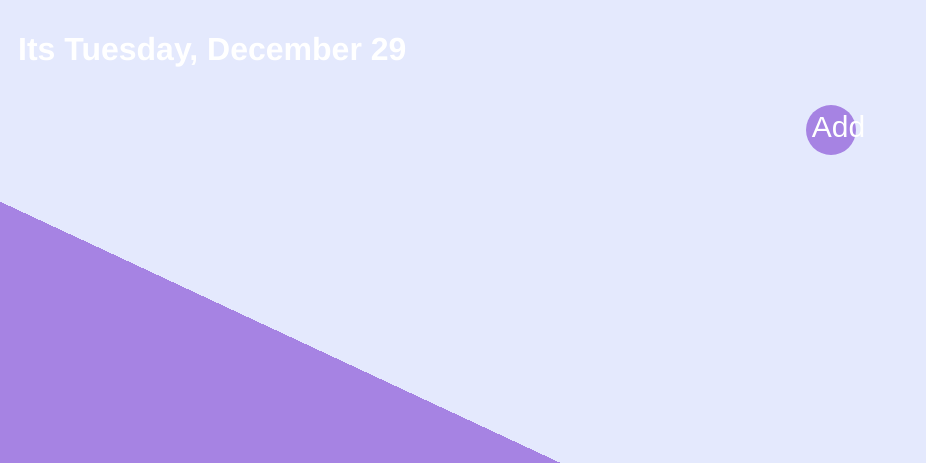
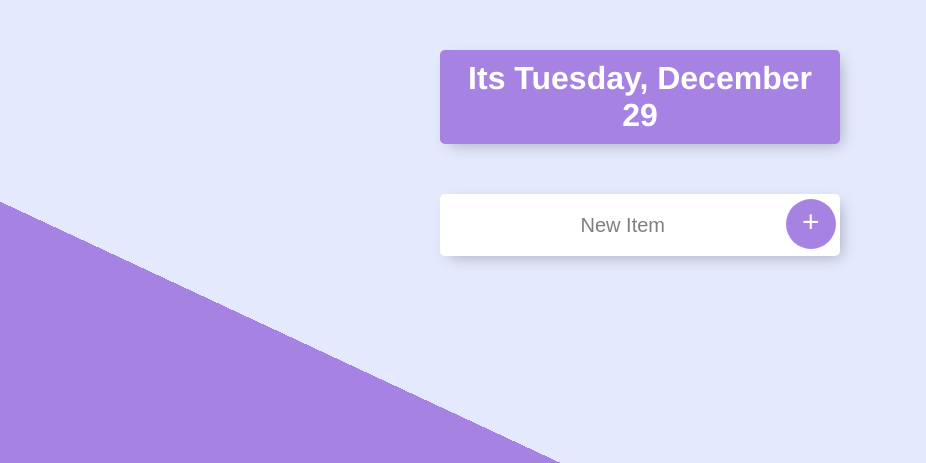
Before and after one commit to sdas969/Web_Development, a Node server app: page / in a window 1280 px wide. Shown: the top 463 px of the page, without its empty margins (0-926 px from the left). Run offline with Node 20, Linux system fonts and the light colour scheme.

Commit message:
Update list.ejs

```diff
--- a/ToDoList- Initial/views/list.ejs
+++ b/ToDoList- Initial/views/list.ejs
@@ -9,19 +9,28 @@
 </head>
 
 <body>
-    <h1>Its <%= dayname %>
-    </h1>
-    <ul>
+
+    <div class='box' id='heading'>
+        <h1>Its <%= dayname %>
+        </h1>
+    </div>
+    <div class='box'>
+
         <% for (let i=0; i <=(items).length-1 ;i++){ %>
-            <li>
-                <%= items[i] %>
-            </li>
+            <div class='item'>
+                <input type="checkbox">
+                <p>
+                    <%= items[i] %>
+                </p>
+            </div>
             <% } %>
                 <form action="" method="post">
-                    <input type="text" name="newitem" id="">
-                    <button type="submit">Add</button>
+                    <input type="text" name="newitem" id="" placeholder="New Item" autocomplete="off">
+                    <button type="submit">+</button>
                 </form>
-    </ul>
+    </div>
+
+
 </body>
 
 </html>
```
